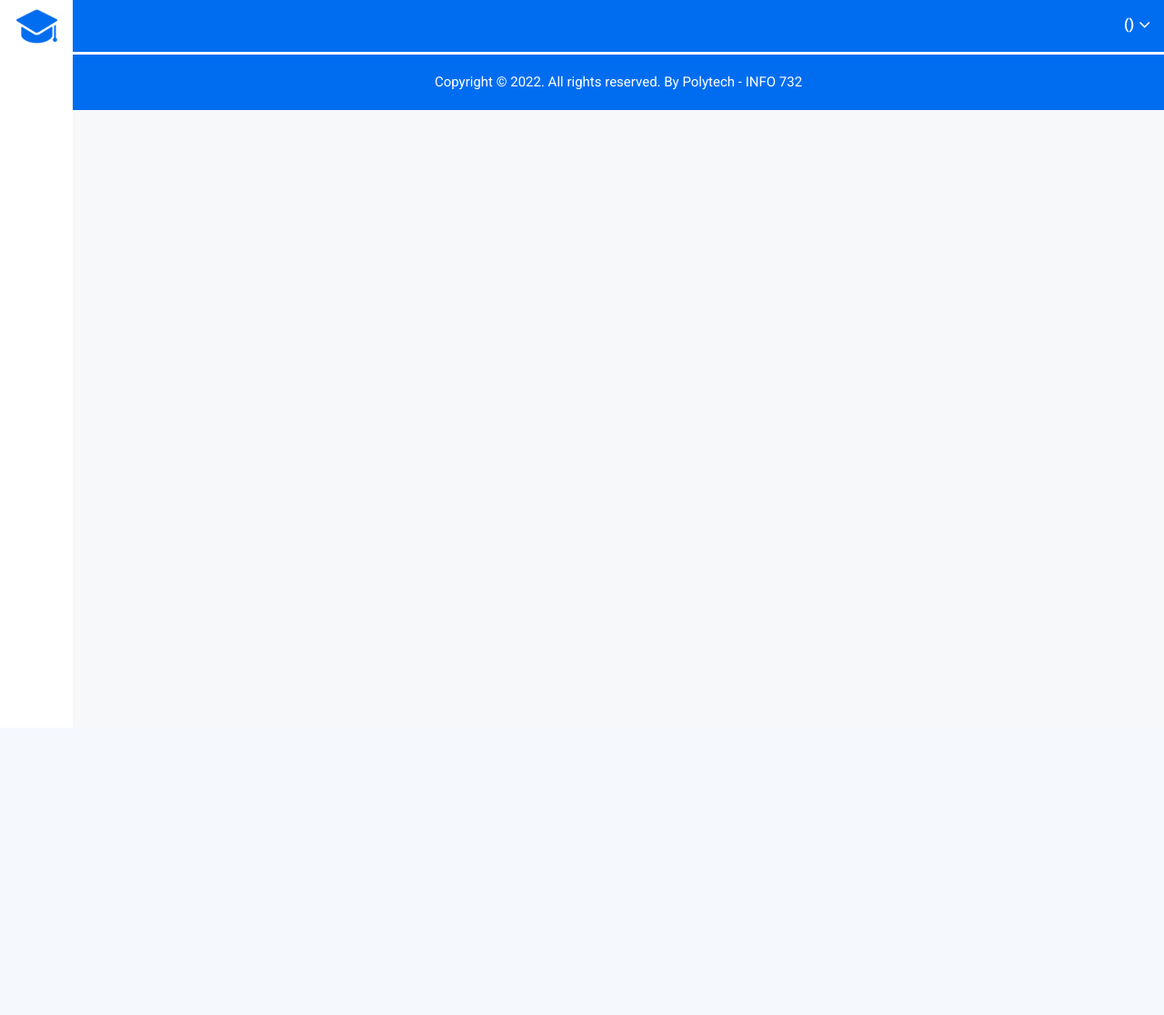
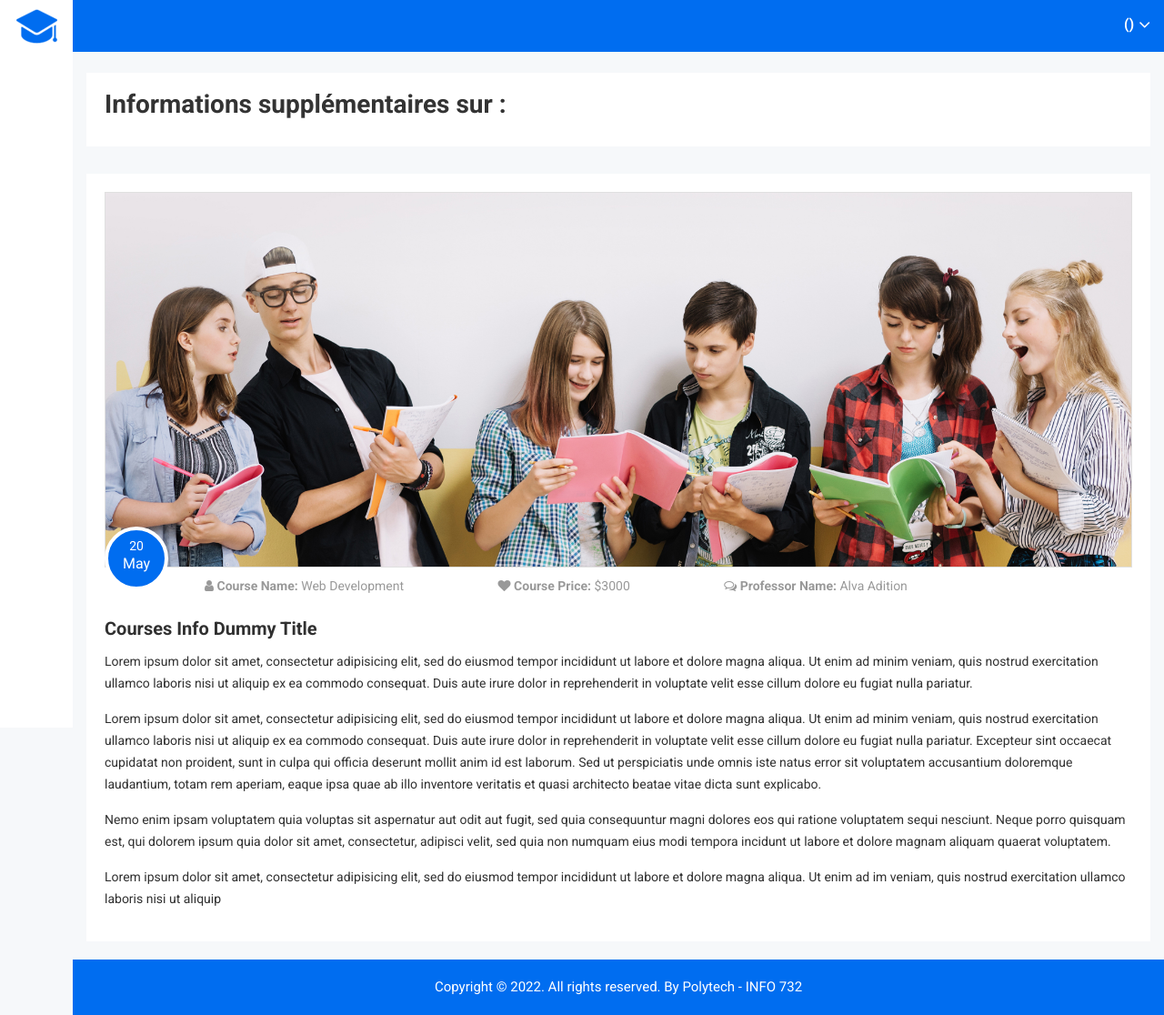
Before and after one commit to caullird/info732_learning-analytics, a PHP site: template IMPLEMENTATION_PHP/view/course/index.php in a window 1280 px wide. Shown: the whole page at 91% size. Before the commit the page ends 121 px from the top, so only its background shows below. Run offline with PHP 8.4, Linux system fonts and the light colour scheme; the template is opened without the code that fills it, so the values that code supplies are empty; the visitor is signed in with stand-in values (Sample User, id 1).

Commit message:
many update

```diff
--- a/IMPLEMENTATION_PHP/controller/AdminController.php
+++ b/IMPLEMENTATION_PHP/controller/AdminController.php
@@ -3,9 +3,7 @@
 class AdminController extends Controller {
     public function index() {
 
-        $iduser = 10;
-
-        $_SESSION["user"] = InternalUser::findOne(['idinternaluser' => $iduser]);
+        like_admin();
 
         $this->render("index",
             [
--- a/IMPLEMENTATION_PHP/controller/SiteController.php
+++ b/IMPLEMENTATION_PHP/controller/SiteController.php
@@ -5,9 +5,7 @@
 
 		//TODO Changer avec id de connexion
 
-        $iduser = 1;
-
-        $_SESSION["user"] = InternalUser::findOne(['idinternaluser' => $iduser]);
+        like_student();
 
 		$this->render("index",
 			[
--- a/IMPLEMENTATION_PHP/view/course/index.php
+++ b/IMPLEMENTATION_PHP/view/course/index.php
@@ -1 +1,56 @@
-<?php
+<div class="breadcome-area">
+    <div class="container-fluid">
+        <div class="row">
+            <div class="col-lg-12 col-md-12 col-sm-12 col-xs-12">
+                <div class="breadcome-list">
+                    <div class="row">
+                        <div class="col-lg-12 col-md-6 col-sm-12 col-xs-12">
+                            <ul>
+                                <li><span><h1>Informations supplémentaires sur : </h1></span>
+                                </li>
+                            </ul>
+                        </div>
+                    </div>
+                </div>
+            </div>
+        </div>
+    </div>
+</div>
+</div>
+
+<div class="blog-details-area mg-b-15">
+    <div class="container-fluid">
+        <div class="row">
+            <div class="col-lg-12 col-md-12 col-sm-12 col-xs-12">
+                <div class="blog-details-inner">
+                    <div class="row">
+                        <div class="col-lg-12 col-md-12 col-sm-12 col-xs-12">
+                            <div class="latest-blog-single blog-single-full-view">
+                                <div class="blog-image">
+                                    <a href="#"><img src="img/blog-details/1.jpg" alt="" />
+                                    </a>
+                                    <div class="blog-date">
+                                        <p><span class="blog-day">20</span> May</p>
+                                    </div>
+                                </div>
+                                <div class="blog-details blog-sig-details">
+                                    <div class="details-blog-dt blog-sig-details-dt courses-info mobile-sm-d-n">
+                                        <span><a href="#"><i class="fa fa-user"></i> <b>Course Name:</b> Web Development</a></span>
+                                        <span><a href="#"><i class="fa fa-heart"></i> <b>Course Price:</b> $3000</a></span>
+                                        <span><a href="#"><i class="fa fa-comments-o"></i> <b>Professor Name:</b> Alva Adition</a></span>
+                                    </div>
+                                    <h1><a class="blog-ht" href="#">Courses Info Dummy Title</a></h1>
+                                    <p>Lorem ipsum dolor sit amet, consectetur adipisicing elit, sed do eiusmod tempor incididunt ut labore et dolore magna aliqua. Ut enim ad minim veniam, quis nostrud exercitation ullamco laboris nisi ut aliquip ex ea commodo consequat. Duis aute irure dolor in reprehenderit in voluptate velit esse cillum dolore eu fugiat nulla pariatur.</p>
+                                    <p>Lorem ipsum dolor sit amet, consectetur adipisicing elit, sed do eiusmod tempor incididunt ut labore et dolore magna aliqua. Ut enim ad minim veniam, quis nostrud exercitation ullamco laboris nisi ut aliquip ex ea commodo consequat. Duis aute irure dolor in reprehenderit in voluptate velit esse cillum dolore eu fugiat nulla pariatur. Excepteur sint occaecat cupidatat non proident, sunt in culpa qui officia deserunt mollit anim id est laborum. Sed ut perspiciatis unde omnis iste natus error sit voluptatem accusantium doloremque laudantium, totam rem aperiam, eaque ipsa quae ab illo inventore veritatis et quasi architecto beatae vitae dicta sunt explicabo.</p>
+                                    <p>Nemo enim ipsam voluptatem quia voluptas sit aspernatur aut odit aut fugit, sed quia consequuntur magni dolores eos qui ratione voluptatem sequi nesciunt. Neque porro quisquam est, qui dolorem ipsum quia dolor sit amet, consectetur, adipisci velit, sed quia non numquam eius modi tempora incidunt ut labore et dolore magnam aliquam quaerat voluptatem.</p>
+                                    <p>Lorem ipsum dolor sit amet, consectetur adipisicing elit, sed do eiusmod tempor incididunt ut labore et dolore magna aliqua. Ut enim ad im veniam, quis nostrud exercitation ullamco laboris nisi ut aliquip</p>
+                                </div>
+                            </div>
+                        </div>
+                    </div>
+
+                </div>
+            </div>
+        </div>
+    </div>
+</div>
```
Also changed, not shown: IMPLEMENTATION_PHP/controller/CourseController.php (+12 -13 lines), IMPLEMENTATION_PHP/tools.php (+12 -0 lines).
